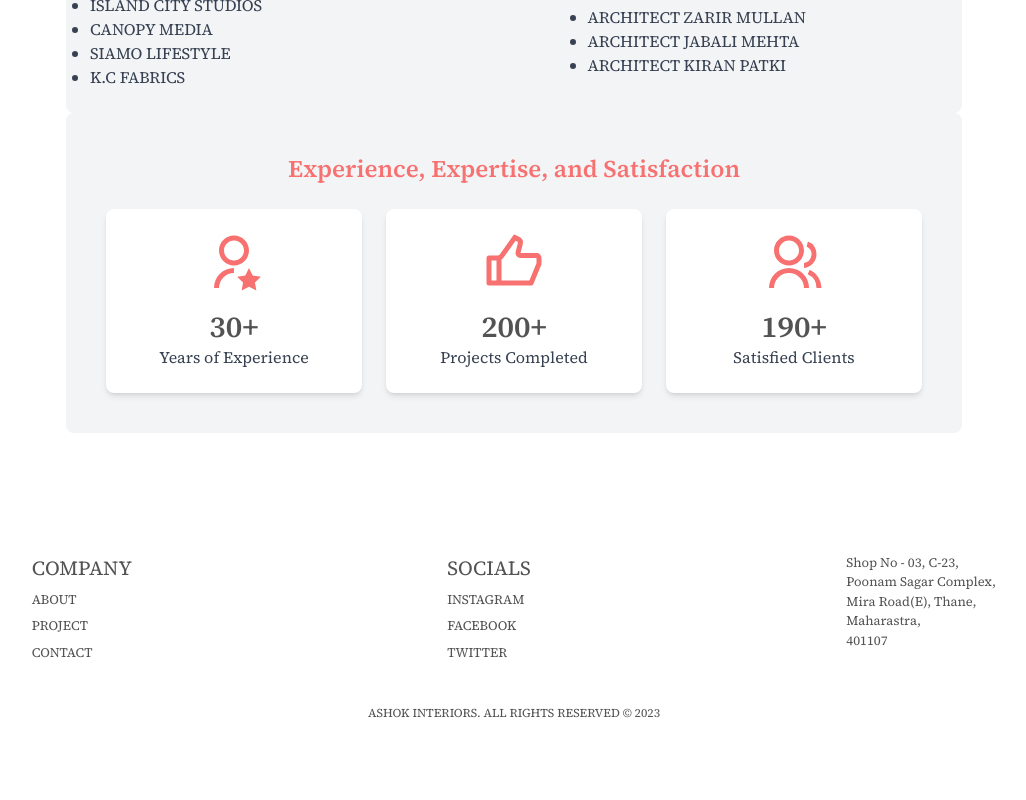
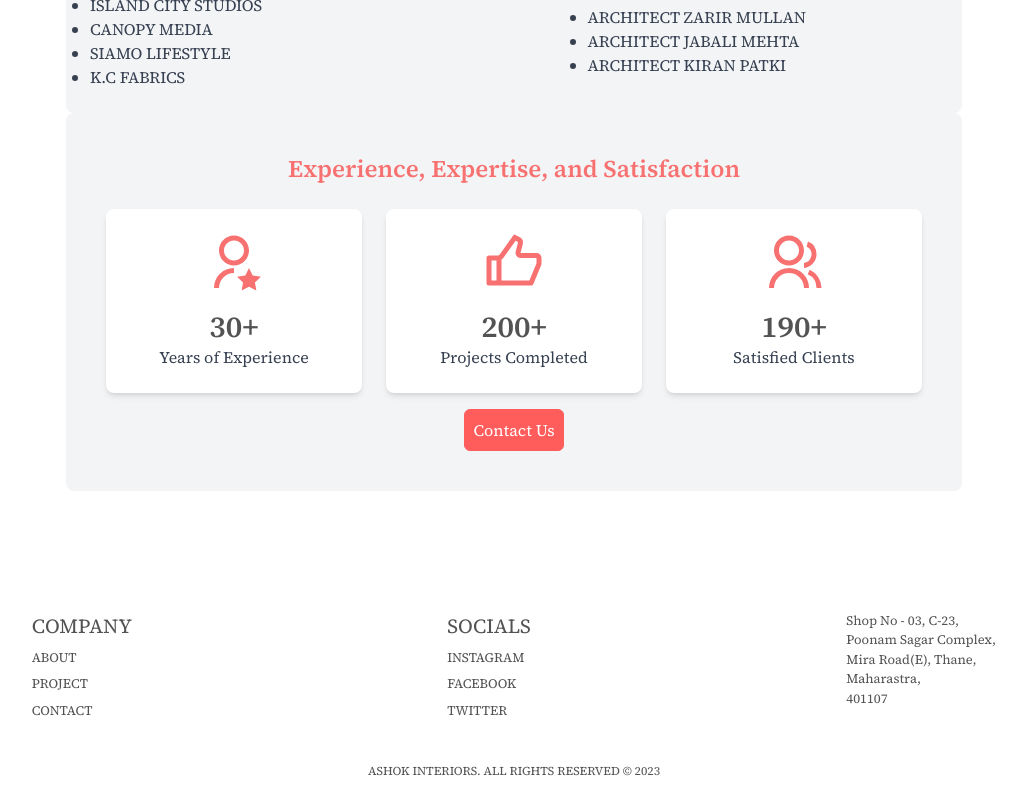
Before and after one commit to buildwithanmol/ashokinteriors, a Next.js app: page /about in a window 1280 px wide. Shown: the part 711-1511 px from the top of the page, without its empty margins (126-1152 px from the left). Before the commit the page ends 1453 px from the top, so only its background shows below. Built offline with nearby package versions, Linux system fonts and the light colour scheme.

Commit message:
chnages done

```diff
--- a/app/about/page.jsx
+++ b/app/about/page.jsx
@@ -78,7 +78,10 @@ const Page = () => {
             </div>
           </div>
         </div>
+        <button className="p-2 mt-4 bg-Secondary border border-Secondary hover:bg-Primary text-white hover:text-Secondary transition-all rounded-md">Contact Us</button>
+
       </section>
+
     </main>
   );
 };
--- a/app/page.jsx
+++ b/app/page.jsx
@@ -314,6 +314,7 @@ export default function page() {
         />
         <br />
       </section>
+      <h1 className="text-lg">Visit <Link href="https://www.ashofy.com/" className="text-Secondary hover:underline">Ashofy.com</Link> to Buy the Featured Products</h1>
 
       <section className="border-t pt-2">
         <div className="clientsImageDiv">
@@ -340,8 +341,10 @@ export default function page() {
             ))}
           </div>
         </div>
+
         <span className="gradSection"></span>
       </section>
+
 
     </main>
   );
```
